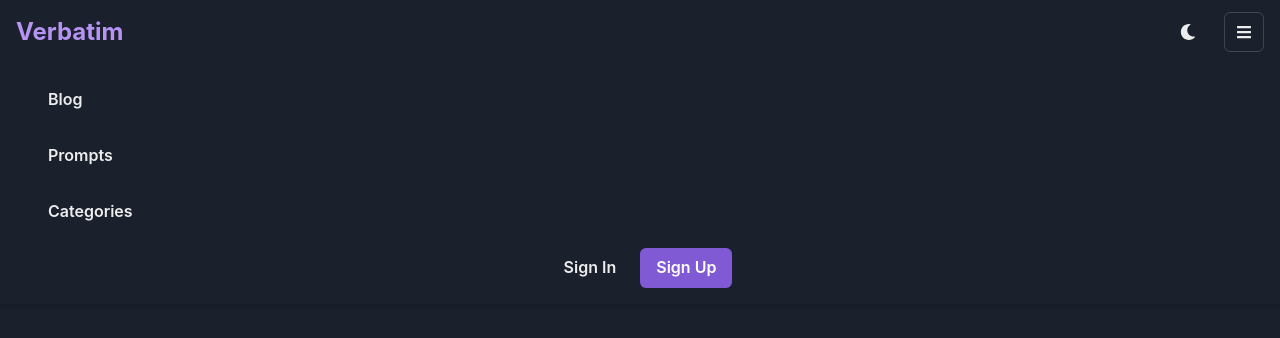
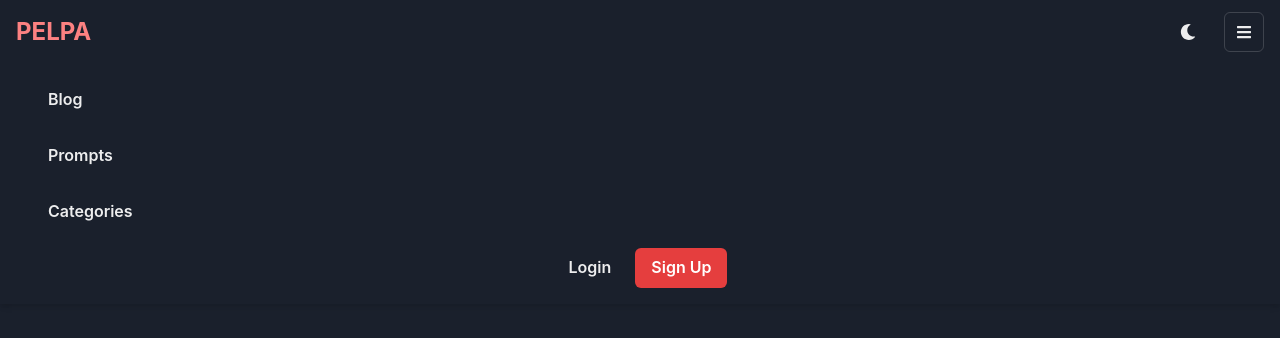
Before and after one commit to GPT-Engineer-App/glassy-verbatim-44, a React (Vite) app: page / in a window 1280 px wide. Both pictures are taken after a click on the button 1244 px from the left and 32 px from the top of the page. Shown: the top 338 px of the page. Built offline with nearby package versions, Linux system fonts and the light colour scheme.

Commit message:
Update Navbar.jsx
Edit tampilan header

```diff
--- a/src/components/Navbar.jsx
+++ b/src/components/Navbar.jsx
@@ -10,8 +10,8 @@ const Navbar = () => {
   return (
     <Box bg={useColorModeValue("white", "gray.800")} px={4} boxShadow="md">
       <Flex h={16} alignItems="center" justifyContent="space-between" maxW="7xl" mx="auto">
-        <Text fontSize="2xl" fontWeight="bold" color={useColorModeValue("purple.500", "purple.300")}>
-          Verbatim
+        <Text fontSize="2xl" fontWeight="bold" color={useColorModeValue("red.500", "red.300")}>
+          PELPA
         </Text>
         <Flex>
           <IconButton icon={colorMode === "light" ? <FaSun /> : <FaMoon />} onClick={toggleColorMode} variant="ghost" aria-label="Toggle color mode" mr={4} />
@@ -31,9 +31,9 @@ const Navbar = () => {
           </Button>
           <Flex justify="center" w="full">
             <Button as={Link} to="/login" variant="ghost" mr={2}>
-              Sign In
+              Login
             </Button>
-            <Button as={Link} to="/signup" bg="purple.500" color="white" _hover={{ bg: "purple.600" }}>
+            <Button as={Link} to="/signup" bg="red.500" color="white" _hover={{ bg: "red.600" }}>
               Sign Up
             </Button>
           </Flex>
```
